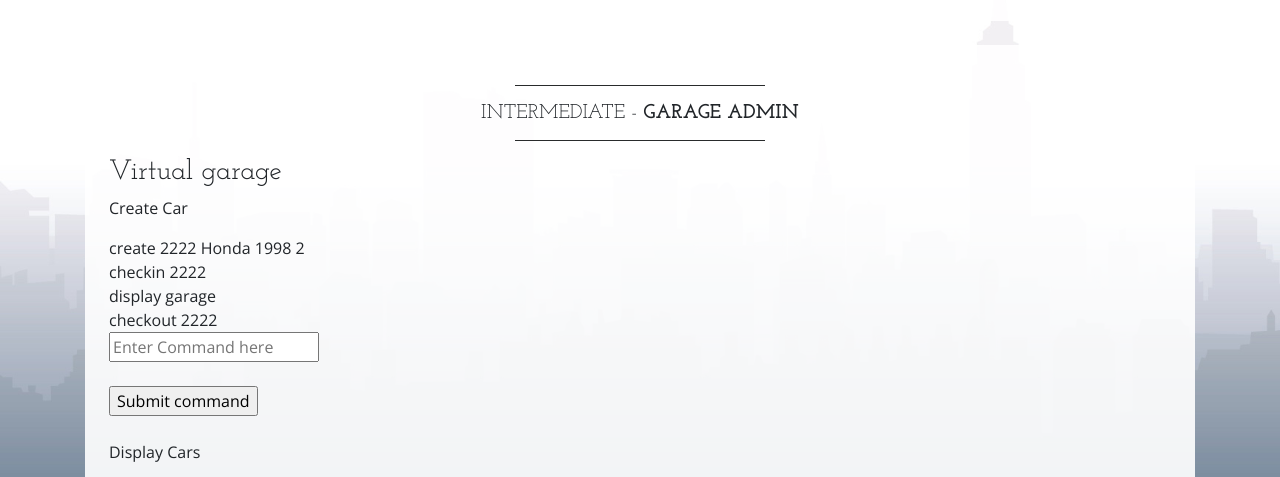
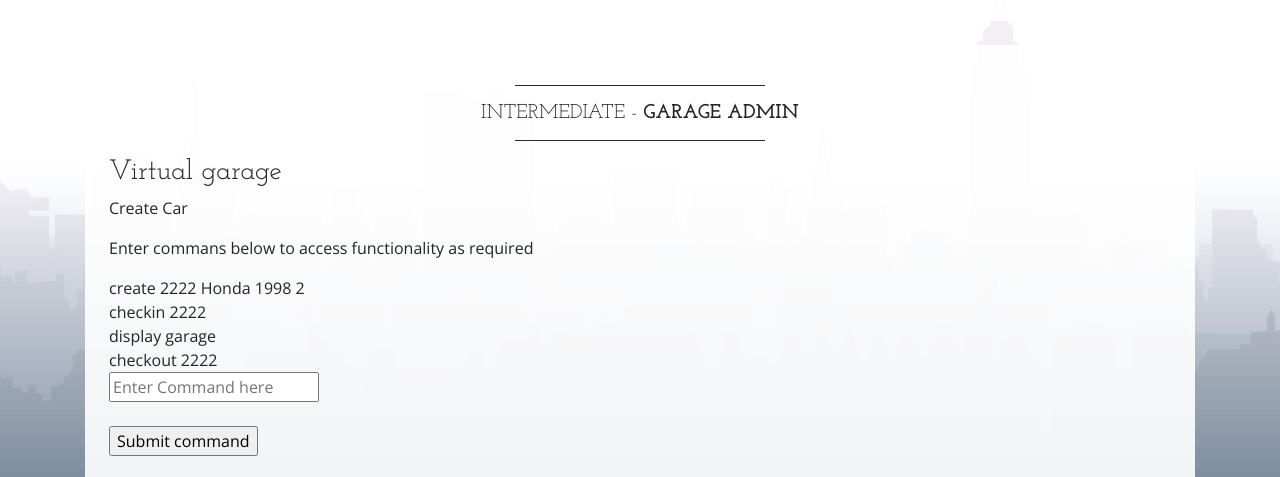
Before and after one commit to Hachichm/Hachichm.github.io, a website: page garageadmin.html in a window 1280 px wide. Shown: the part 309-786 px from the top of the page. Drawn offline with nearby package versions, Linux system fonts and the light colour scheme.

Commit message:
layout update

```diff
--- a/garageadmin.html
+++ b/garageadmin.html
@@ -160,6 +160,7 @@
             <h3>Virtual garage</h3>
 
             <p>Create Car</p>
+            <p>Enter commans below to access functionality as required</p>
 
             create 2222 Honda 1998 2</br>
 
@@ -302,43 +303,6 @@
                     });
 
                 }
-
-
-
-
-
-// function calculateTotal(billedCar) {
-
-// let total = 0;
-
-// for (let i = 0; i < cars.length; i++) {
-
-// if (cars[i].reg == billedCar) {
-
-
-
-// total = cars[i].fault * 100;
-
-// console.log(total);
-
-// }
-
-
-
-// }
-
-// var Cost = document.getElementById("Cost");
-
-// var p = document.createElement("p");
-
-// p.appendChild(document.createTextNode("The total amount to repair this vehicle is £" + total));
-
-// Cost.appendChild(p);
-
-
-
-// }
-
             </script>
 
 
```
